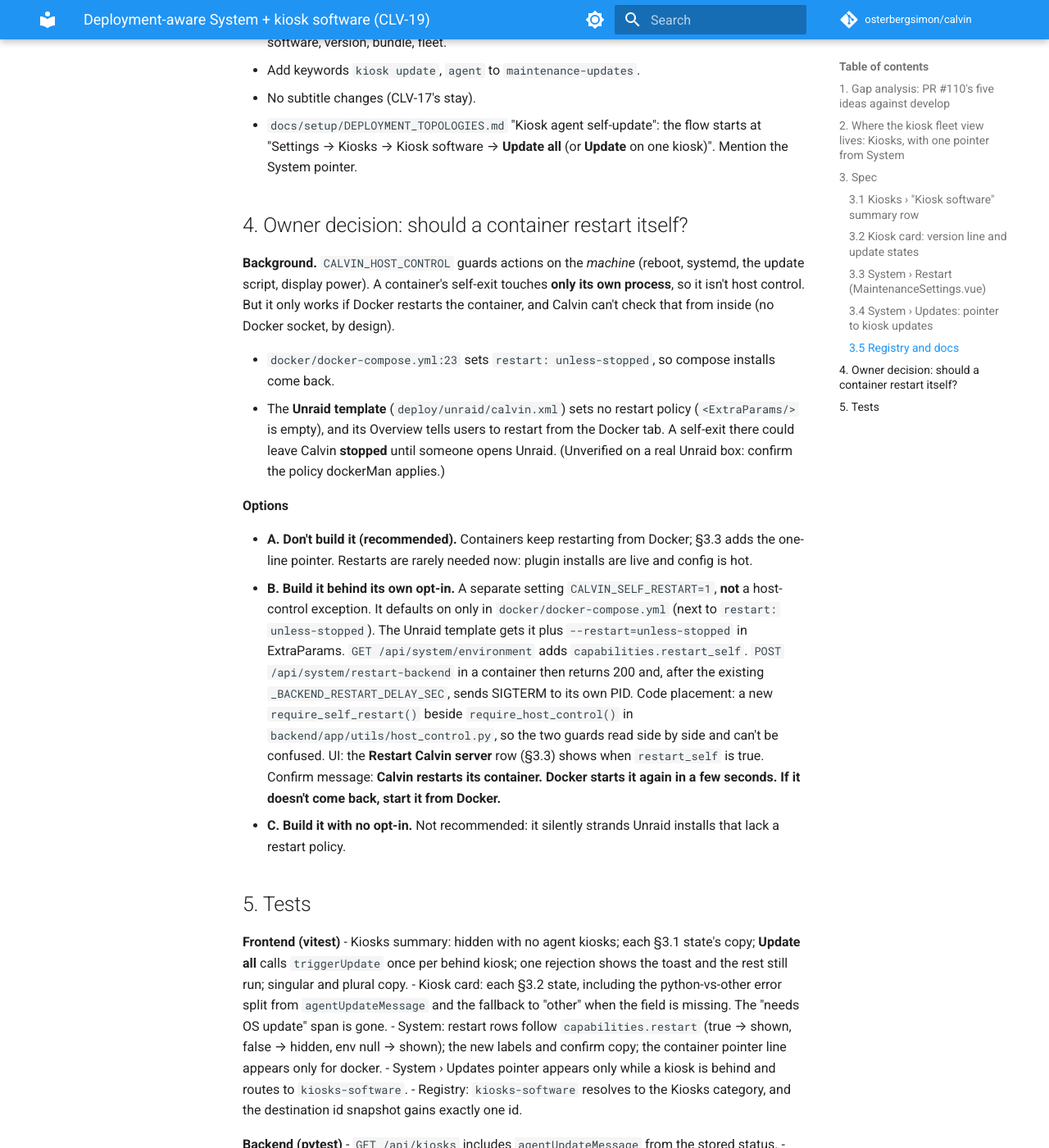
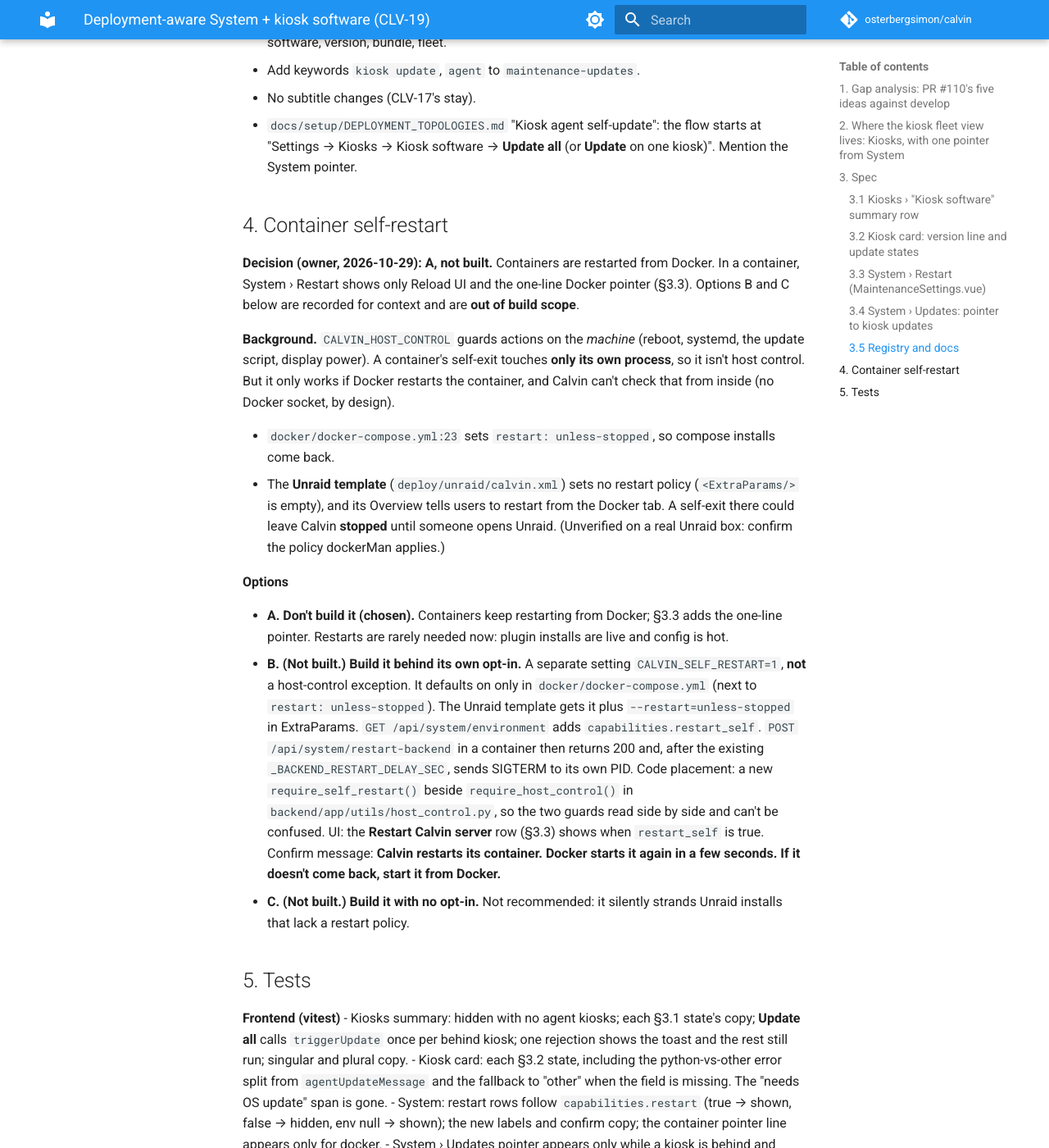
Before and after one commit to osterbergsimon/calvin, an MkDocs documentation site: the page built from docs/design/2026-10-29-deployment-aware-system-kiosk-software.md, in a window 1280 px wide and 1400 px high, scrolled down 5127 px. Shown: the whole window at 82% size. Built offline with MkDocs 1.6.1 and Material for MkDocs 9.7.7, drawn with Linux system fonts in a browser that asks for light colours; comment, search, counter and statistics services are not loaded; some of the changed text lies outside the part shown.

Commit message:
docs(design): record owner decision A for container self-restart (CLV-19)

```diff
--- a/docs/design/2026-10-29-deployment-aware-system-kiosk-software.md
+++ b/docs/design/2026-10-29-deployment-aware-system-kiosk-software.md
@@ -3,7 +3,7 @@
 Status: spec, rescuing the still-useful parts of PR #110 ("Deployment-aware Maintenance settings tab",
 calvin-ebl, July 2026) onto today's Settings. Mockup: [mocks/clv-19/clv-19.html](mocks/clv-19/clv-19.html), PNGs in
 [mocks/clv-19/png/](mocks/clv-19/png/) (`s1.png` … `s4.png`). Built only from existing tokens and components.
-**One owner decision is open (§4).** Everything else can be built without it.
+**Owner decision (§4): container self-restart is not built.**
 
 ## 1. Gap analysis: PR #110's five ideas against develop
 
@@ -113,7 +113,9 @@ It reads the same kiosks store, so it is never out of sync with §3.1. It doesn'
 - `docs/setup/DEPLOYMENT_TOPOLOGIES.md` "Kiosk agent self-update": the flow starts at
   "Settings → Kiosks → Kiosk software → **Update all** (or **Update** on one kiosk)". Mention the System pointer.
 
-## 4. Owner decision: should a container restart itself?
+## 4. Container self-restart
+
+**Decision (owner, 2026-10-29): A, not built.** Containers are restarted from Docker. In a container, System › Restart shows only Reload UI and the one-line Docker pointer (§3.3). Options B and C below are recorded for context and are **out of build scope**.
 
 **Background.** `CALVIN_HOST_CONTROL` guards actions on the *machine* (reboot, systemd, the update script,
 display power). A container's self-exit touches **only its own process**, so it isn't host control. But it
@@ -127,9 +129,9 @@ by design).
 
 **Options**
 
-- **A. Don't build it (recommended).** Containers keep restarting from Docker; §3.3 adds the one-line pointer.
+- **A. Don't build it (chosen).** Containers keep restarting from Docker; §3.3 adds the one-line pointer.
   Restarts are rarely needed now: plugin installs are live and config is hot.
-- **B. Build it behind its own opt-in.** A separate setting `CALVIN_SELF_RESTART=1`, **not** a host-control
+- **B. (Not built.) Build it behind its own opt-in.** A separate setting `CALVIN_SELF_RESTART=1`, **not** a host-control
   exception. It defaults on only in `docker/docker-compose.yml` (next to `restart: unless-stopped`). The Unraid
   template gets it plus `--restart=unless-stopped` in ExtraParams. `GET /api/system/environment` adds
   `capabilities.restart_self`. `POST /api/system/restart-backend` in a container then returns 200 and, after
@@ -138,7 +140,7 @@ by design).
   guards read side by side and can't be confused. UI: the **Restart Calvin server** row (§3.3) shows when
   `restart_self` is true. Confirm message: **Calvin restarts its container. Docker starts it again in a few
   seconds. If it doesn't come back, start it from Docker.**
-- **C. Build it with no opt-in.** Not recommended: it silently strands Unraid installs that lack a restart policy.
+- **C. (Not built.) Build it with no opt-in.** Not recommended: it silently strands Unraid installs that lack a restart policy.
 
 ## 5. Tests
 
```
Also changed, not shown: other parts of docs/design/2026-10-29-deployment-aware-system-kiosk-software.md (+1 -4 lines).
